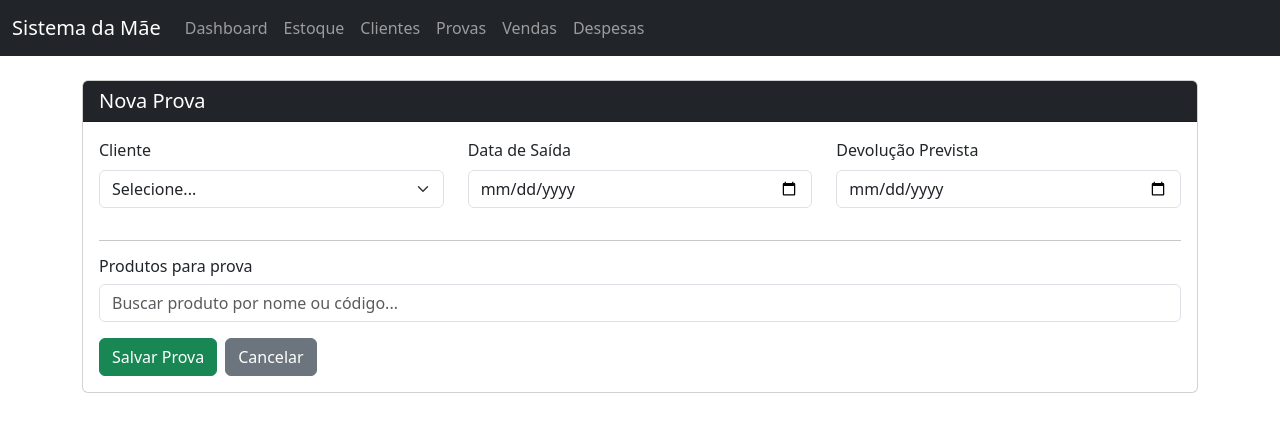
After one commit to JoaoPbz/Lb, a Django app: page /provas/nova/ in a window 1280 px wide. The commit adds this page. Shown: the top 432 px of the page. Run offline with Django 5.2, Linux system fonts and the light colour scheme; data that the repository does not hold is empty.

Commit message:
adicionado tela de provas com suas funçoes padrao e pesquisa de produtos com JS

```diff
--- /dev/null
+++ b/core/templates/core/nova_prova.html
@@ -0,0 +1,62 @@
+{% extends 'core/base.html' %}
+
+{% block title %}Nova Prova{% endblock %}
+
+{% block content %}
+<div class="card">
+    <div class="card-header bg-dark text-white">
+        <h5 class="mb-0">Nova Prova</h5>
+    </div>
+    <div class="card-body">
+        <form method="post">
+            {% csrf_token %}
+            <div class="row">
+                <div class="col-md-4 mb-3">
+                    <label class="form-label">Cliente</label>
+                    <select name="cliente_id" class="form-select" required>
+                        <option value="">Selecione...</option>
+                        {% for cliente in clientes %}
+                        <option value="{{ cliente.id }}">{{ cliente.nome }}</option>
+                        {% endfor %}
+                    </select>
+                </div>
+                <div class="col-md-4 mb-3">
+                    <label class="form-label">Data de Saída</label>
+                    <input type="date" name="data_saida" class="form-control" required>
+                </div>
+                <div class="col-md-4 mb-3">
+                    <label class="form-label">Devolução Prevista</label>
+                    <input type="date" name="data_devolucao_prevista" class="form-control">
+                </div>
+            </div>
+
+            <hr>
+            <h6>Produtos para prova</h6>
+            <input type="text" id="busca-produto" class="form-control mb-3"
+                placeholder="Buscar produto por nome ou código...">
+            {% for produto in produtos %}
+            <div class="form-check produto-item">
+                <input class="form-check-input" type="checkbox" name="produtos[]" value="{{ produto.id }}">
+                <label class="form-check-label">
+                    {{ produto.nome }} — {{ produto.tamanho }} {{ produto.cor }}
+                </label>
+            </div>
+            {% endfor %}
+
+            <div class="d-flex gap-2 mt-3">
+                <button type="submit" class="btn btn-success">Salvar Prova</button>
+                <a href="{% url 'provas' %}" class="btn btn-secondary">Cancelar</a>
+            </div>
+        </form>
+    </div>
+</div>
+<script>
+    document.getElementById('busca-produto').addEventListener('input', function () {
+        const termo = this.value.toLowerCase();
+        document.querySelectorAll('.produto-item').forEach(function (item) {
+            const texto = item.textContent.toLowerCase();
+            item.style.display = texto.includes(termo) ? '' : 'none';
+        });
+    });
+</script>
+{% endblock %}
--- a/core/templates/core/produtos.html
+++ b/core/templates/core/produtos.html
@@ -15,8 +15,8 @@
             <th>Nome</th>
             <th>Tamanho</th>
             <th>Cor</th>
-            <th>Preço Venda</th>
-            <th>Preço Custo</th>
+            <th>Preço de Venda</th>
+            <th>Preço de Custo</th>
             <th>Estoque</th>
             <th>Ações</th>
         </tr>
--- a/core/views.py
+++ b/core/views.py
@@ -3,6 +3,7 @@ from .models import Cliente
 from .models import Cliente, Produto
 from .models import Cliente, Produto, Compra
 from datetime import date
+from .models import Cliente, Produto, Compra, Prova, ItemProva, Venda, ItemVenda
 
 def clientes(request):
     lista_clientes = Cliente.objects.all()
@@ -88,3 +89,48 @@ def nova_compra(request):
 
         return redirect('produtos')
     return render(request, 'core/nova_compra.html')
+
+
+def provas(request):
+    lista_provas = Prova.objects.all().order_by('-data_saida')
+    return render(request, 'core/provas.html', {'provas': lista_provas})
+
+def nova_prova(request):
+    if request.method == 'POST':
+        cliente_id = request.POST.get('cliente_id')
+        data_saida = request.POST.get('data_saida')
+        data_devolucao = request.POST.get('data_devolucao_prevista')
+        produtos_ids = request.POST.getlist('produtos[]')
+
+        prova = Prova.objects.create(
+            cliente_id=cliente_id,
+            data_saida=data_saida,
+            data_devolucao_prevista=data_devolucao if data_devolucao else None,
+            status='em_prova'
+        )
+
+        for produto_id in produtos_ids:
+            ItemProva.objects.create(prova=prova, produto_id=produto_id)
+
+        return redirect('provas')
+
+    clientes = Cliente.objects.all()
+    produtos = Produto.objects.filter(quantidade_estoque__gt=0)
+    return render(request, 'core/nova_prova.html', {'clientes': clientes, 'produtos': produtos})
+
+def detalhe_prova(request, id):
+    prova = get_object_or_404(Prova, id=id)
+    return render(request, 'core/detalhe_prova.html', {'prova': prova})
+
+def resolver_prova(request, id):
+    prova = get_object_or_404(Prova, id=id)
+    if request.method == 'POST':
+        prova.status = request.POST.get('status')
+        prova.save()
+        return redirect('detalhe_prova', id=prova.id)
+    return redirect('provas')
+
+def excluir_prova(request, id):
+    prova = get_object_or_404(Prova, id=id)
+    prova.delete()
+    return redirect('provas')
--- a/projetoprogIII/urls.py
+++ b/projetoprogIII/urls.py
@@ -12,4 +12,9 @@ urlpatterns = [
     path('produtos/editar/<int:id>/', views.editar_produto, name='editar_produto'),
     path('produtos/excluir/<int:id>/', views.excluir_produto, name='excluir_produto'),
     path('compras/nova/', views.nova_compra, name='nova_compra'),
+    path('provas/', views.provas, name='provas'),
+    path('provas/nova/', views.nova_prova, name='nova_prova'),
+    path('provas/<int:id>/', views.detalhe_prova, name='detalhe_prova'),
+    path('provas/<int:id>/resolver/', views.resolver_prova, name='resolver_prova'),
+    path('provas/<int:id>/excluir/', views.excluir_prova, name='excluir_prova'),
 ]
```
Also changed, not shown: core/templates/core/detalhe_prova.html (added, +67 -0 lines), core/templates/core/provas.html (added, +48 -0 lines).
